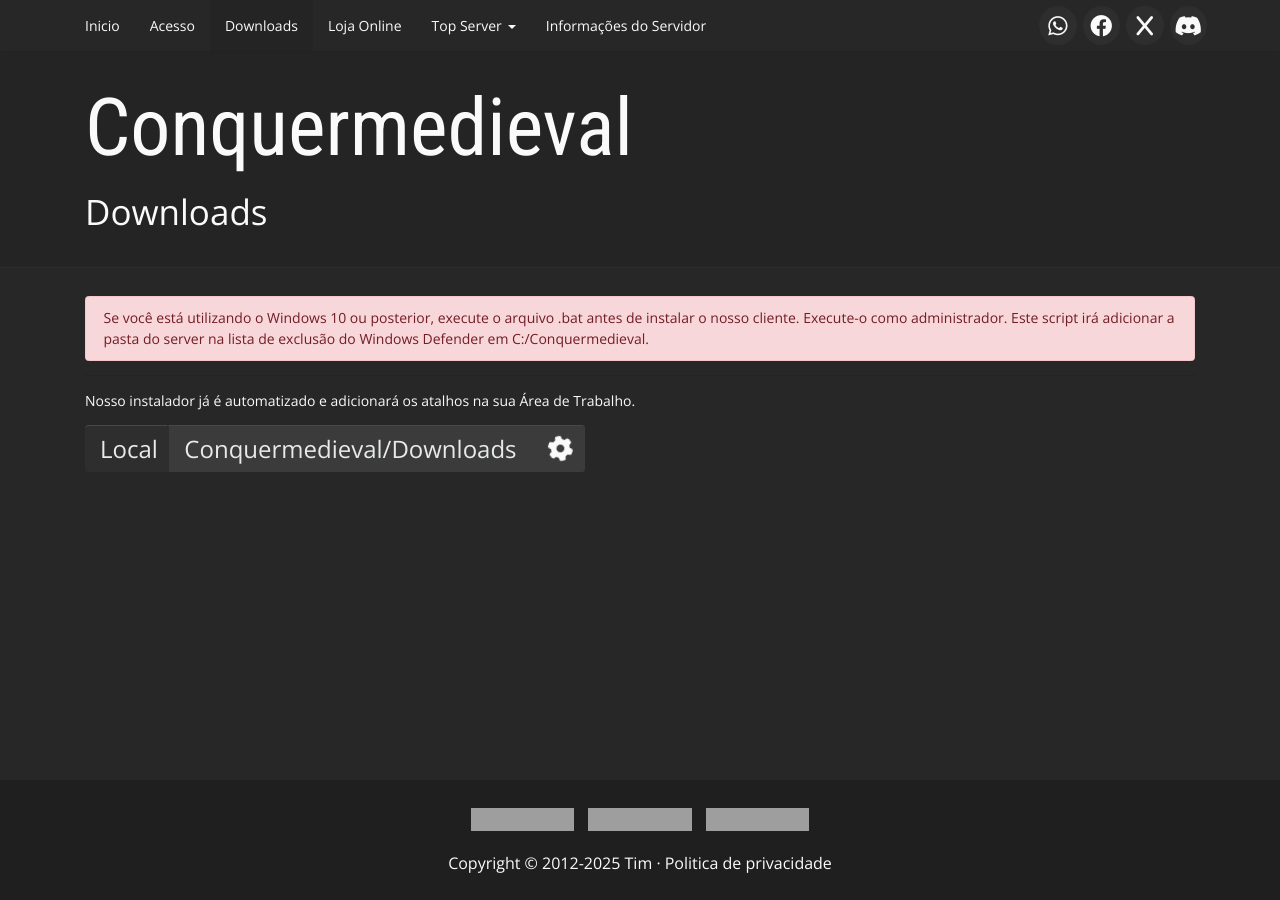
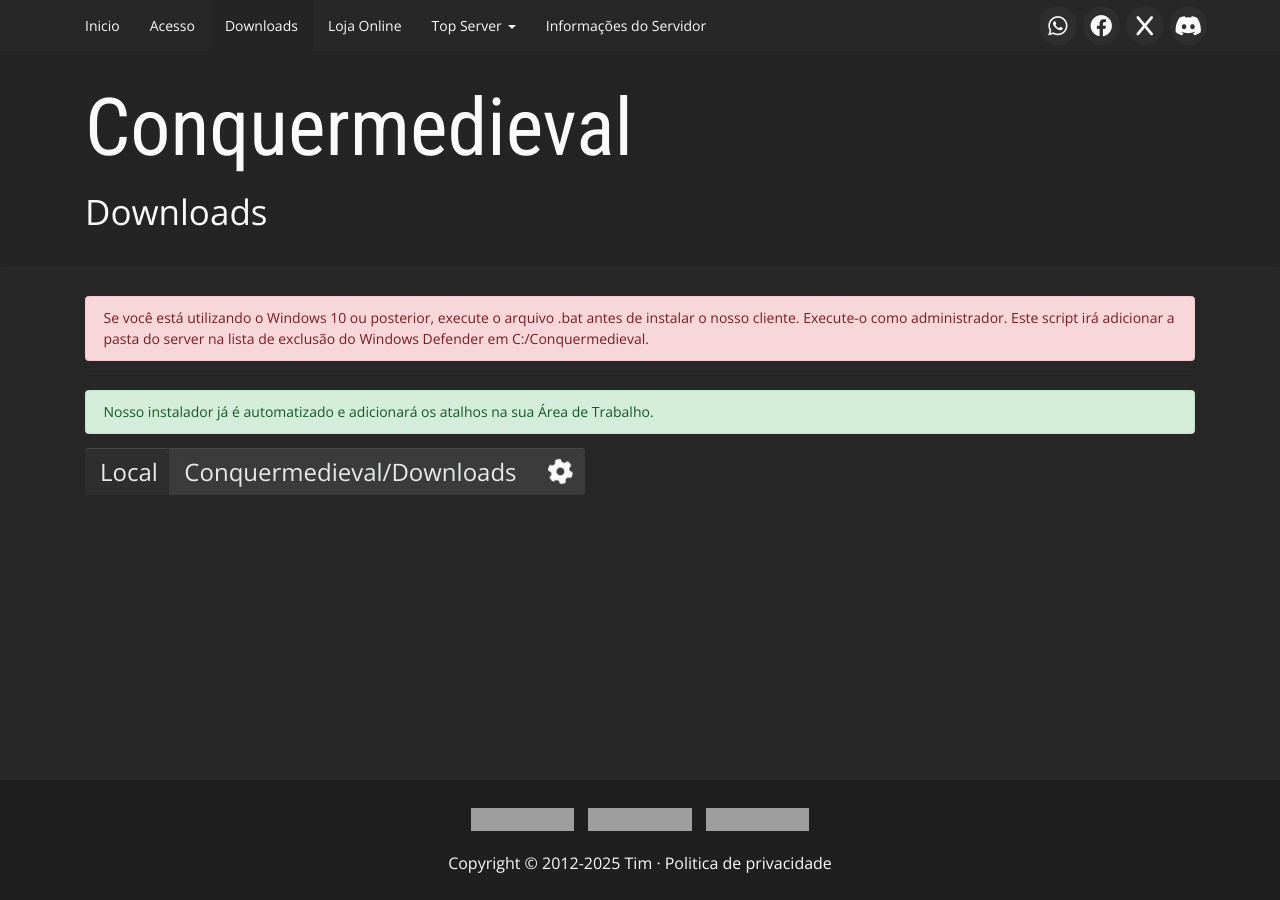
Before and after one commit to conquermedieval/conquermedieval.github.io, a Jekyll site: the page built from downloads.html, in a window 1280 px wide. Built offline with Jekyll 4.4.1, drawn with Linux system fonts in a browser that asks for light colours; grey boxes are pictures that could not be loaded.

Commit message:
Update downloads.html

```diff
--- a/downloads.html
+++ b/downloads.html
@@ -7,7 +7,7 @@ title: Downloads
     <div class="container">
              <p class="alert alert-danger">Se você está utilizando o Windows 10 ou posterior, execute o arquivo .bat antes de instalar o nosso cliente. Execute-o como administrador. Este script irá adicionar a pasta do server na lista de exclusão do Windows Defender em C:/Conquermedieval.<p/>
                  <hr>
-                  Nosso instalador já é automatizado e adicionará os atalhos na sua Área de Trabalho. </p>
+                   <p class="alert alert-success">Nosso instalador já é automatizado e adicionará os atalhos na sua Área de Trabalho. </p>
          <div class="text-center">
         <div class="downloads-repo-container input-group">
             <div class="input-group-prepend">
```
